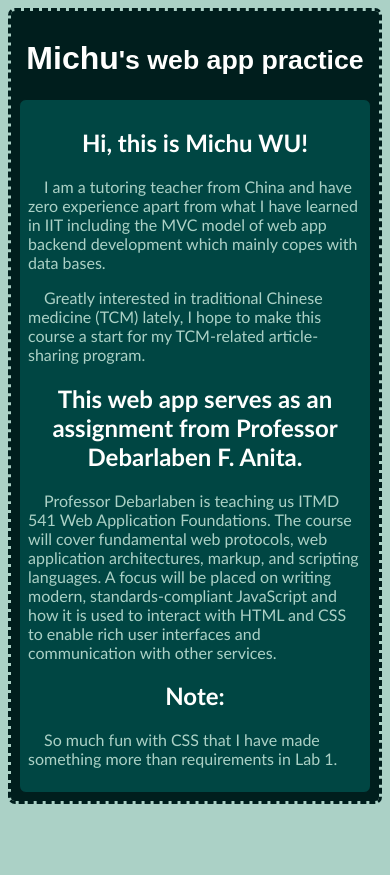
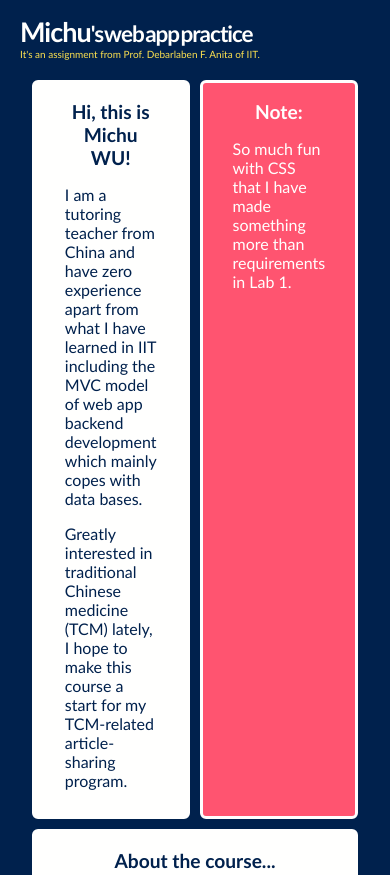
Before and after one commit to mimohat/mimohat.github.io, a plain HTML site: page index.html in a window 390 px wide. Shown: the top 875 px of the page. Before the commit the page ends 844 px from the top, so only its background shows below. Drawn offline with Linux system fonts and the light colour scheme.

Commit message:
better color design
responsiveness absent

```diff
--- a/index.html
+++ b/index.html
@@ -2,35 +2,37 @@
 <html>
 
 <head>
-    <title>into</title>
+    <title>✨intro</title>
     <link href="style.css" rel="stylesheet">
+    <script src="script.js" type="text/javascript"></script>
 </head>
 
-<body>
+<body class="grid-container">
     <header>
-        <h1>Michu<small>'s web app practice</small></h1>
+        <div class="page-title">Michu<small>'s web app practice</small></div>
+        <div class="page-description">It's an assignment from Prof. Debarlaben F. Anita of IIT.</div>
     </header>
     <main>
-        <div>
-            <h2 class="subtitle">Hi, this is Michu WU!</h2>
+        <div class="content1">
+            <h2 class="section-title">Hi, this is Michu WU!</h2>
             <p>I am a tutoring teacher from China and have zero experience apart from what I have learned in IIT
                 including the MVC model of web app backend development which mainly copes with data bases. </p>
             <p>Greatly interested in traditional Chinese medicine (TCM) lately, I hope to make this course a start
                 for
                 my TCM-related article-sharing program.</p>
         </div>
-        <div>
-            <h2 class="subtitle">This web app serves as an assignment from Professor Debarlaben F. Anita.</h2>
+        <div class="content2">
+            <h2 class="section-title">About the course...</h2>
             <p>Professor Debarlaben is teaching us ITMD 541 Web Application Foundations. The course will cover
                 fundamental web protocols, web application architectures, markup, and scripting languages. A focus
                 will
                 be placed on writing modern, standards-compliant JavaScript and how it is used to interact with HTML
                 and
                 CSS to enable rich user interfaces and communication with other services.</p>
-            <div>
-                <h2 class="subtitle">Note:</h2>
-                <p>So much fun with CSS that I have made something more than requirements in Lab 1.</p>
-            </div>
+        </div>
+        <div class="content3" style="background-color:  #ff5470;">
+            <h2 class="section-title" style="color: #fffffe;">Note:</h2>
+            <p style="color: #fffffe;">So much fun with CSS that I have made something more than requirements in Lab 1.</p>
         </div>
     </main>
 </body>
--- a/style.css
+++ b/style.css
@@ -5,39 +5,79 @@
 }
 
 html {
-  background-color: #abd1c6;
+  background-color:#00214d;
 }
 
 body {
-  background-color:#001e1d;
-  background-clip: padding-box;
-  border: medium dashed #001e1d;
-  border-radius: 7px;
-  padding: .5em;
+  margin: 0;
+  margin-bottom: 20px;
+}
+
+header {
+  grid-area: header;
+  background-color: #00214d;
+  padding: 15px 1px 10px 5px;
+  text-align: start;
+  text-indent: 15px;
+  color: #fffffe;
+  font-family:'Trebuchet MS', 'Lucida Sans Unicode', 'Lucida Grande', 'Lucida Sans', Arial, sans-serif;
+
+  .page-title {
+    font-size: 27px;
+    font-weight: 900;
+    letter-spacing: -1px;
+    word-spacing: -3px;
+  }
+
+  .page-description {
+    color: #fde24f;
+    font-size: 10px;
+  }
 }
 
 main {
-  background-color:#004643;
-  border: thin solid #001e1d;
-  border-radius: 7px;
-  padding: .5em;
+  margin: 0px 15px;
+  padding: 10px 35px 5px 35px;
+  display: grid;
+  grid-template-areas: "content1 content3" "content2 content2";
+  grid-template-columns: 2fr minmax(auto, 0.6fr);
+  grid-column-gap: 10px;
+  grid-row-gap: 10px;
+  justify-content:center;
+  align-content: space-around;
+
+  .content1 {
+    grid-area: content1;
+    padding: 1px 30px 10px 30px;
+  }
+  .content2 {
+    grid-area: content2;
+    padding: 1px 30px 10px 30px;
+  }
+  .content3 {
+    grid-area: content3;
+    padding: 1px 30px 10px 30px;
+  }
+
+  .content1, .content2, .content3 {
+    background-color: #fffffe;
+    border:medium solid #fffffe;
+    border-radius: 6px;
+    overflow-wrap: break-word;
+  }
 }
 
-header {
+.section-title {
   text-align: center;
-  color: #fffffe;
-  font-family:fantasy;
-}
-
-.subtitle {
-  text-align: center;
-  color: #fffffe;
-  font-family:'Trebuchet MS', 'Lucida Sans Unicode', 'Lucida Grande', 'Lucida Sans', Arial, sans-serif;
+  color: #00214d;
+  font-size: larger;
+  font-family: 'Trebuchet MS', 'Lucida Sans Unicode', 'Lucida Grande', 'Lucida Sans', Arial, sans-serif;
 }
 
 p {
-  text-align:start;
-  text-indent: 1em;
-  color: #abd1c6;
-  font-family:'Trebuchet MS', 'Lucida Sans Unicode', 'Lucida Grande', 'Lucida Sans', Arial, sans-serif;
+  text-align: start;
+  /* text-indent: 1em; */
+  color: #00214d;
+  font-size: medium;
+  font-family: 'Trebuchet MS', 'Lucida Sans Unicode', 'Lucida Grande', 'Lucida Sans', Arial, sans-serif;
 }
```
Also changed, not shown: script.js (added).
